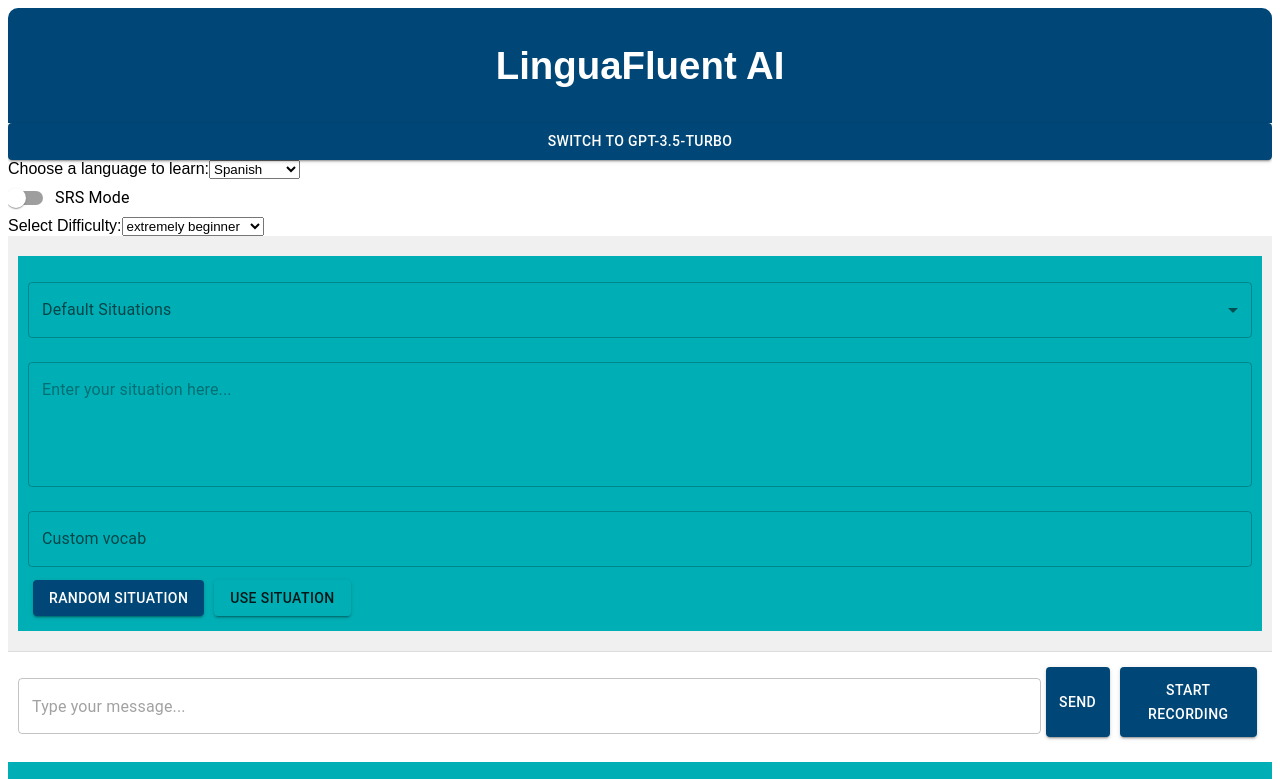
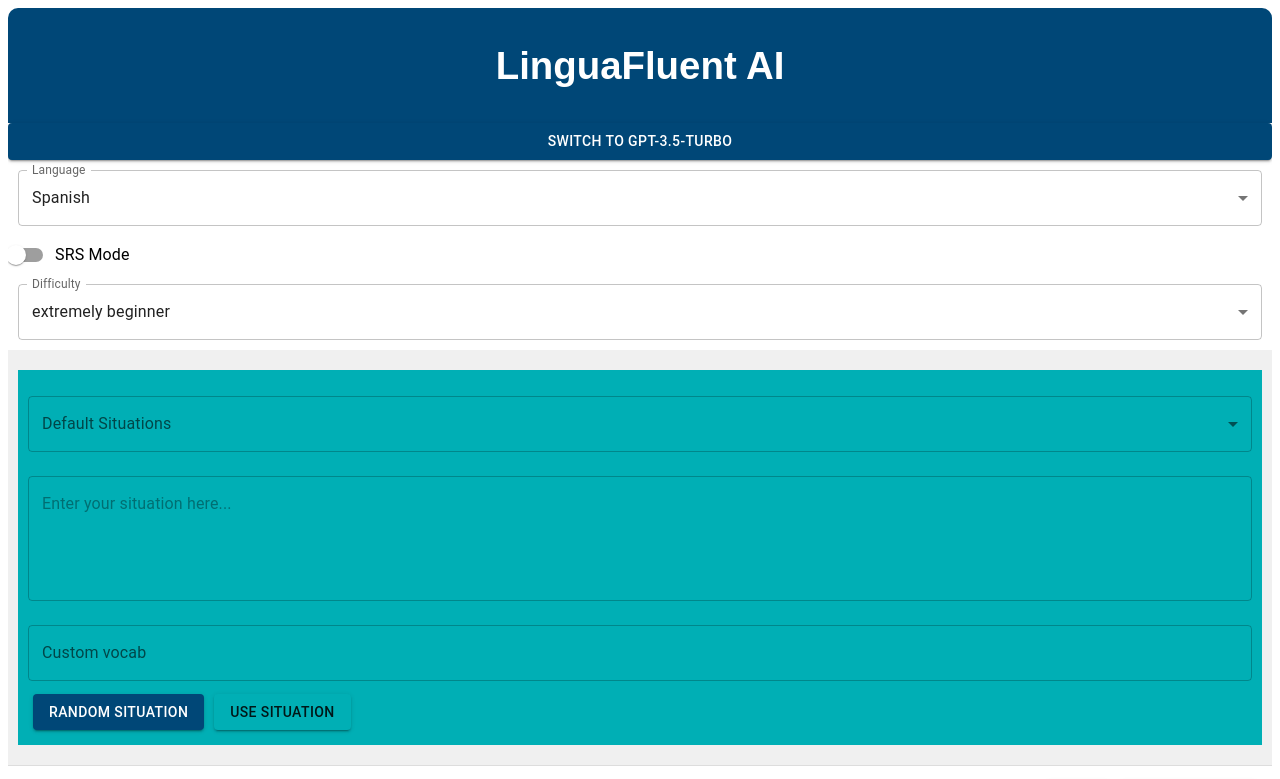
Before and after one commit to evannaderi/chinese-companion, a Next.js app: page / in a window 1280 px wide. Shown: the top 779 px of the page. Built offline with nearby package versions, Linux system fonts and the light colour scheme.

Commit message:
prettier

```diff
--- a/components/ChatContainer.js
+++ b/components/ChatContainer.js
@@ -1,5 +1,6 @@
 import React, { useState, useEffect } from 'react';
 import { Button, FormControlLabel, Switch } from '@mui/material';
+import { FormControl, InputLabel, Select, MenuItem } from '@mui/material';
 import { getMandarinCompletion } from '../services/openaiService';
 import { segmentTextJieba } from '../services/jiebaService';
 import ChatHeader from './ChatHeader';
@@ -314,12 +315,11 @@
 
     const handleUpdateWord = (originalWord, newWord, newMeaning, newLanguage, newTags) => {
         const updatedWords = savedWords.map(word =>
-            word.word === originalWord ? { ...word, word: newWord, meaning: newMeaning, Language: newLanguage, tags: newTags } : word
+            word.word === originalWord ? { ...word, word: newWord, eaning: newMeaning, Language: newLanguage, tags: newTags } : word
         );
         setSavedWords(updatedWords);
         localStorage.setItem('savedWords', JSON.stringify(updatedWords));
     };
-
     const handleLanguageChange = (event) => {
         setLanguage(event.target.value);
     };
@@ -343,28 +343,40 @@
             <ChatHeader className={styles.chatHeader}/>
             <Button variant="contained" color="primary" onClick={toggleModel}>
                     Switch to {currentModel === 'gpt-3.5-turbo' ? 'GPT-4-1106-preview' : 'GPT-3.5-turbo'}
-                </Button>
-            <div>
-                <label htmlFor="language-select">Choose a language to learn:</label>
-                <select id="language-select" value={language} onChange={handleLanguageChange} disabled={isSituationUsed}>
+            </Button>
+            <FormControl variant="outlined" style={{ minWidth: 120, margin: '10px' }}>
+                <InputLabel htmlFor="language-select">Language</InputLabel>
+                <Select
+                    label="Language"
+                    id="language-select"
+                    value={language}
+                    onChange={handleLanguageChange}
+                    disabled={isSituationUsed}
+                >
                     {languages.map(lang => (
-                        <option key={lang} value={lang}>{lang}</option>
+                        <MenuItem key={lang} value={lang}>{lang}</MenuItem>
                     ))}
-                </select>
-            </div>
+                </Select>
+            </FormControl>
             <FormControlLabel
                 control={<Switch checked={isSrsModeActive} onChange={toggleSrsMode} />}
                 label="SRS Mode"
                 disabled={isSituationUsed}
             />
-            <div>
-                <label htmlFor="difficulty-select">Select Difficulty:</label>
-                <select id="difficulty-select" value={difficulty} onChange={handleDifficultyChange} disabled={isSituationUsed}>
+            <FormControl variant="outlined" style={{ minWidth: 120, margin: '10px' }}>
+                <InputLabel htmlFor="difficulty-select">Difficulty</InputLabel>
+                <Select
+                    label="Difficulty"
+                    id="difficulty-select"
+                    value={difficulty}
+                    onChange={handleDifficultyChange}
+                    disabled={isSituationUsed}
+                >
                     {difficultyLevels.map(level => (
-                        <option key={level} value={level}>{level}</option>
+                        <MenuItem key={level} value={level}>{level}</MenuItem>
                     ))}
-                </select>
-            </div>
+                </Select>
+            </FormControl>
             <MessageDisplayArea messages={conversationLog} segmentedMessages={segmentedConversation} onClickWord={updateCard} situation={situation} setSituation={setSituation} useSituation={useSituation} showSituation={true} openHelpChat={openHelpChat} customVocab={customVocab} setCustomVocab={setCustomVocab} sourceLanguage={language} aiCharName={aiCharName} userCharName={userCharName}/>
             <ChatInputArea onSendMessage={handleSubmit} userInput={userInput} setUserInput={setUserInput} />
             {isSrsModeActive && (
--- a/components/SegmentedChatMessage.js
+++ b/components/SegmentedChatMessage.js
@@ -1,6 +1,11 @@
 import React from 'react';
 import styles from './styles/SegmentedChatMessage.module.css';
+import Button from '@mui/material/Button';
+import { IconButton, Slider } from '@mui/material';
 import { getSpanishTranslation } from '../services/openaiService';
+import PlayArrowIcon from '@mui/icons-material/PlayArrow';
+import PauseIcon from '@mui/icons-material/Pause';
+import HelpOutlineIcon from '@mui/icons-material/HelpOutline';
 import { getTTS } from '../services/openaiService';
 import { getGoogleTranslation } from '../services/googleTranslateService';
 import Box from '@mui/material/Box';
@@ -73,25 +78,25 @@
             </div>
             {message.role === 'assistant' && ( // Conditional rendering based on role
                 <div>
-                    <button onClick={isPlaying ? handlePause : handlePlay}>
-                        {isPlaying ? 'Pause' : 'Play'}
-                    </button>
+                    <IconButton onClick={isPlaying ? handlePause : handlePlay}>
+                        {isPlaying ? <PauseIcon /> : <PlayArrowIcon />}
+                    </IconButton>
                     <audio ref={audioRef} onEnded={() => setIsPlaying(false)}/>
                     <div>
                         <label htmlFor="speed-slider">Speed: {typeof playbackSpeed === 'number' ? playbackSpeed.toFixed(1) : playbackSpeed}x</label>
-                        <input
-                            type="range"
+                        <Slider
                             id="speed-slider"
-                            min="0.5"
-                            max="2"
-                            step="0.1"
+                            min={0.5}
+                            max={2}
+                            step={0.1}
                             value={playbackSpeed}
                             onChange={handleSpeedChange}
+                            style={{ width: '200px', marginLeft: '10px' }}
                         />
                     </div>
-                    <button onClick={onClickHelp}>
-                        Help
-                    </button>
+                    <IconButton onClick={onClickHelp}>
+                        <HelpOutlineIcon />
+                    </IconButton>
                 </div>
             )}
 
```
Also changed, not shown: 1 other file (tests, documents, lock files or other folders).
